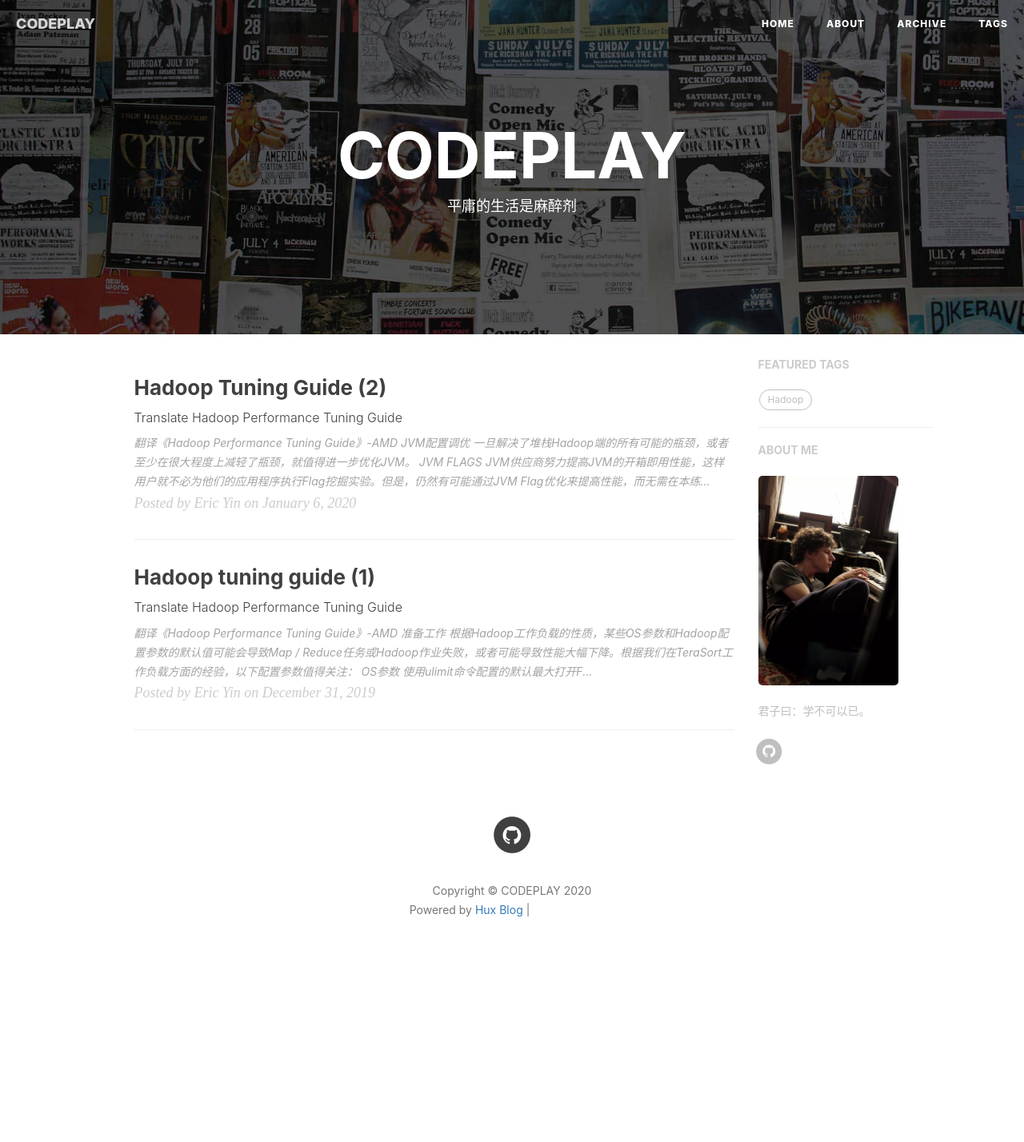
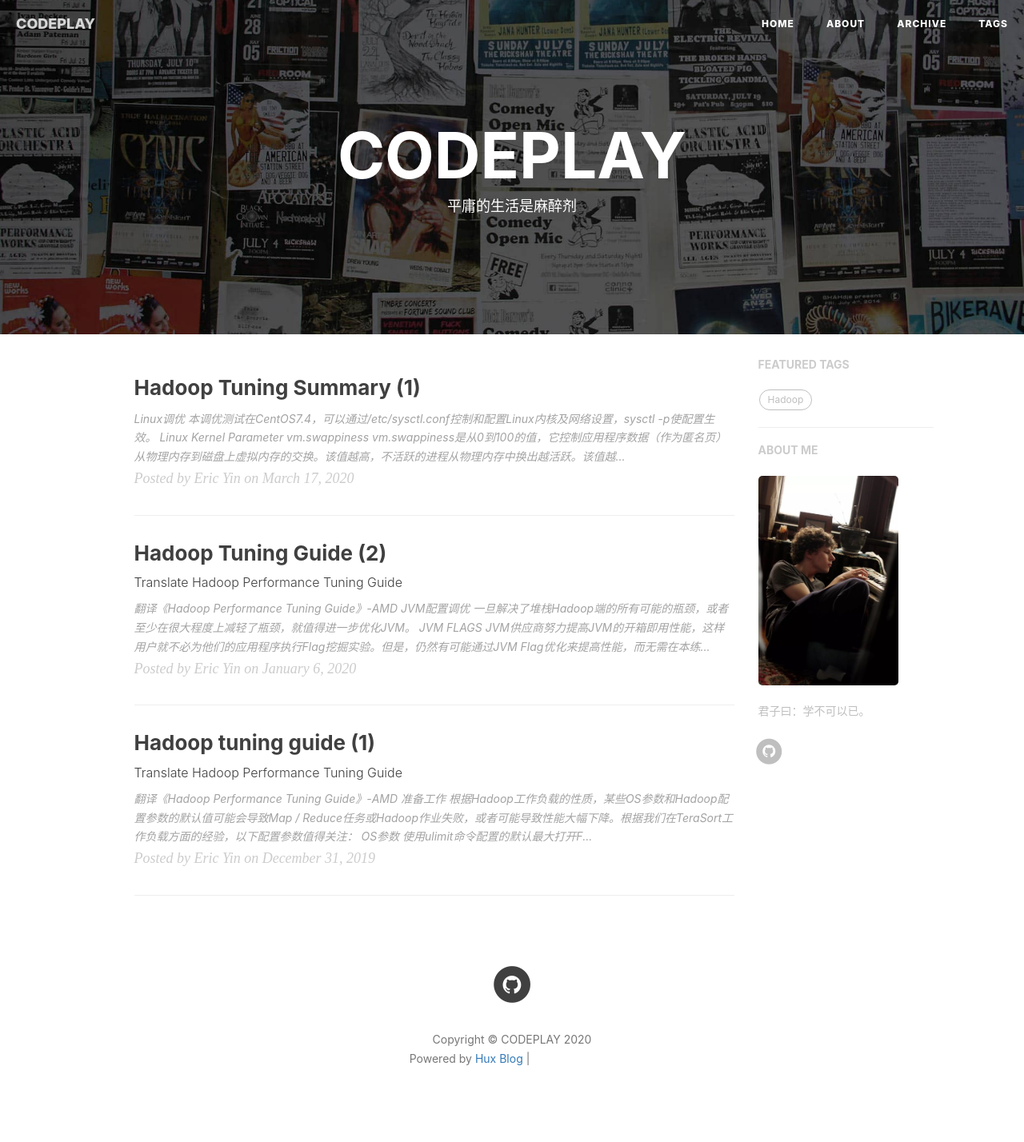
Before and after one commit to lipppppp/lipppppp.github.io, a Jekyll site: the page built from index.html, in a window 1280 px wide. Shown: the whole page at 80% size. Built offline with Jekyll 4.4.1, drawn with Linux system fonts in a browser that asks for light colours; nearby versions of some CDN libraries; the list of posts is cut into pages by our own code; comment, search, counter and statistics services are not loaded; before the commit the page ends 1242 px from its top, so only the background shows below that; some of the changed lines change nothing that is shown; grey boxes are pictures that could not be loaded.

Commit message:
add hadoop tunning summary

````diff
--- /dev/null
+++ b/_posts/2020/2020-03-17-hadoop-tuning-summary-1.markdown
@@ -0,0 +1,110 @@
+---
+layout: post
+title: Hadoop Tuning Summary (1)
+date: '2020-03-17 09:48'
+author: Eric Yin
+catalog: 'true'
+tags:
+  - Hadoop
+---
+
+# Linux调优
+本调优测试在CentOS7.4，可以通过/etc/sysctl.conf控制和配置Linux内核及网络设置，`sysctl -p`使配置生效。
+## Linux Kernel Parameter
+### vm.swappiness
+`vm.swappiness`是从0到100的值，它控制应用程序数据（作为匿名页）从物理内存到磁盘上虚拟内存的交换。该值越高，不活跃的进程从物理内存中换出越活跃。该值越低，交换的次数就越少，从而迫使文件系统缓冲区被清空。
+
+在大多数系统上`vm.swappiness`默认设置为60。这不适用于Hadoop集群，因为即使有足够的可用内存，有时也会交换进程。这可能会导致重要系统守护程序的垃圾回收暂停时间过长，从而影响稳定性和性能。
+
+Cloudera建议设置`vm.swappiness`为在RHEL内核为2.6.32-642.el6或更高版本的系统上进行最小交换，请设置为1到10之间的值，最好为1。
+
+查看`vm.swappiness`的当前设置：
+```shell
+cat /proc/sys/vm/swappiness
+```
+设置`vm.swappiness`为1：
+```shell
+sudo sysctl -w vm.swappiness=1
+```
+
+### vm.vfs_cache_pressure
+该项表示内核回收用于directory和inode cache内存的倾向：
+
+默认值100表示内核将根据pagecache和swapcache，把directory和inode cache保持在一个合理的百分比。降低该值低于100，将导致内核倾向于保留directory和inode cache。增加该值超过100，将导致内核倾向于回收directory和inode cache。
+
+为了提升读性能，可将该值设置为0。
+### vm.nr_hugepages
+HugePages是一项集成到2.6版Linux内核中的功能。基本上，此功能提供了更大页面的4K页面大小的替代方法。HugePages是一种拥有较大页面的方法，在处理非常大的内存时非常有用。
+
+:question:设置合理的`vm.nr_hugepages`值相对复杂，将在后期进行具体研讨。
+
+### vm.overcommit_memory
+`vm.overcommit_memory`指定了内核针对内存分配的策略，其值可以是0、1、2。
+0：表示内核将检查是否有足够的可用内存供应用进程使用；如果有足够的可用内存，内存申请允许；否则，内存申请失败，并把错误返回给应用进程。
+1：表示内核允许分配所有的物理内存，而不管当前的内存状态如何。
+2： 表示内核允许分配超过所有物理内存和交换空间总和的内存。
+
+## 网络配置
+### net core配置
+| 配置 | 描述 | 推荐值 |
+|--|--|--|
+|net.core.wmem_max|为TCP socket预留用于发送缓冲的内存最大值（单位：字节）|1048576|**|
+|net.core.wmem_default|为TCP socket预留用于发送缓冲的内存默认值（单位：字节）|262144|
+|net.core.rmem_max|为TCP socket预留用于接收缓冲的内存最大值（单位：字节）|4194304|
+|net.core.rmem_default|为TCP socket预留用于接收缓冲的内存默认值（单位：字节）|262144|
+|net.core.netdev_max_backlog|表示当每个网络接口接收数据包的速率比内核处理这些包的速率快时，允许发送到队列的数据包的最大数目，一般默认值为128。|2000|
+|net.core.somaxconn|该参数用于调节系统同时发起的TCP连接数，一般默认值为128.在客户端存在高并发请求的情况下，该默认值较小，connect导致连接超时或重传问题，我们可以根据实际需要结合并发请求数来调节此值。|2048|
+
+### net ipv4配置
+| 配置 | 描述 | 推荐值 |
+|--|--|--|
+|net.ipv4.tcp_fin_timeout|表示如果套接字由本端要求关闭，这个参数决定了它保持在FIN-WAIT-2状态的时间。| 30|
+|net.ipv4.tcp_keepalive_time|表示当keepalive起用的时候，TCP发送keepalive消息的频度，默认值为2小时。|1200|
+|net.ipv4.tcp_keepalive_intvl|该参数以秒为单位，规定内核向远程主机发送探测指针的时间间隔|30|
+|net.ipv4.tcp_keepalive_probes|该参数规定内核为了检测远程主机的存活而发送的探测指针的数量，如果探测指针的数量已经使用完毕仍旧没有得到客户端的响应，即断定客户端不可达，关闭与该客户端的连接，释放相关资源。|3|
+|net.ipv4.tcp_tw_reuse|该参数设置TIME_WAIT重用，可以让处于TIME_WAIT的连接用于新的tcp连接。|1|
+|net.ipv4.tcp_tw_recycle|该参数设置tcp连接中TIME_WAIT的快速回收。|1|
+|net.ipv4.ip_local_port_range|规定了tcp/udp可用的本地端口的范围。|20000 65000|
+|net.ipv4.tcp_max_syn_backlog|每一个连接请求(SYN报文)都需要排队，直至本地服务器接收，该变量就是控制每个端口的 TCP SYN队列长度的。如果连接请求多余该值，则请求会被丢弃。|8192|
+|net.ipv4.tcp_rmem|TCP socket的读缓冲区的设置，每一项里面都有三个值，第一个值是缓冲区最小值，中间值是缓冲区的默认值，最后一个是缓冲区的最大值，虽然缓冲区的值不受core缓冲区的值的限制，但是缓冲区的最大值仍旧受限于core的最大值。|4096 87380 16777216|
+|net.ipv4.tcp_wmem|TCP socket的读缓冲区的设置，每一项里面都有三个值，第一个值是缓冲区最小值，中间值是缓冲区的默认值，最后一个是缓冲区的最大值。|4096 65536 16777216|
+
+
+## 其他配置
+### 关闭tuned服务
+CentOS7系列自带tuned服务。关闭tuned服务：
+```shell
+tuned-adm off
+```
+查看tuned服务：
+```shell
+tuned-adm list
+```
+停止并禁用tuned服务：
+```shell
+systemctl stop tuned
+systemctl disable tuned
+```
+
+### 禁用Transparent Hugepages(THP)
+大多数Linux平台都包含称为透明大页面的功能，该功能与Hadoop工作负载的交互很差，并且可能严重降低性能。
+```shell
+echo never > /sys/kernel/mm/transparent_hugepage/enabled
+echo never > /sys/kernel/mm/transparent_hugepage/defrag
+```
+
+### 修改IO调度算法
+IO调度算法默认有三种NOOP/Deadline/CFQ，其中CFQ更适用于Hadoop。
+```shell
+echo cfq > /sys/block/{磁盘名，如sda}/queue/scheduler
+```
+
+### noatime
+默认的方式下linux会把文件访问的时间atime做记录，文件系统在文件被访问、创建、修改等的时候记录下了文件的一些时间戳，比如：文件创建时间、最近一次修改时间和最近一次访问时间；这在绝大部分的场合都是没有必要的。
+
+因为系统运行的时候要访问大量文件，如果能减少一些动作（比如减少时间戳的记录次数等）将会显著提高磁盘 IO 的效率、提升文件系统的性能。
+
+如果遇到机器IO负载高或是CPU WAIT高的情况，可以尝试使用noatime和nodiratime禁止记录最近一次访问时间戳。
+```shell
+mount -o noatime -o nodiratime -o remount {挂载目录名，如/home}
+```
````
Also changed, not shown: _includes/about/zh.md (+2 -2 lines).
